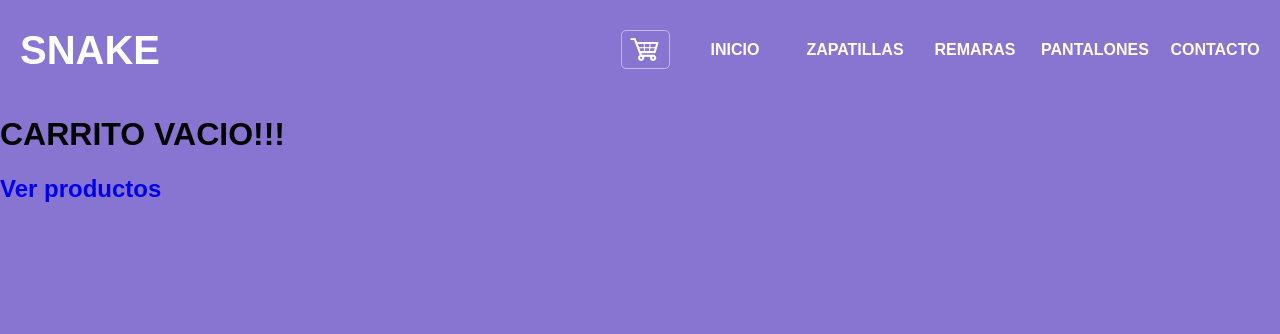
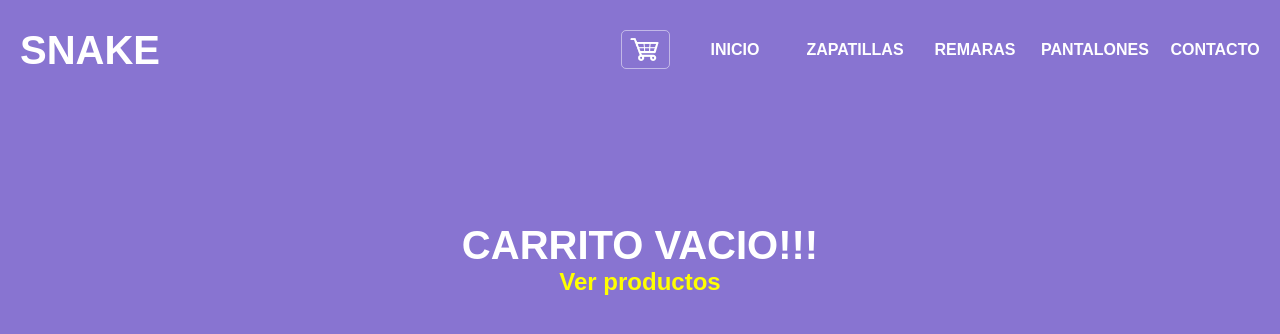
Before and after one commit to pablo1591moreno/ecommerce-section, a React (Create React App) app: page /Cart in a window 1280 px wide. Shown: the top 334 px of the page. Built offline with nearby package versions, Linux system fonts and the light colour scheme; a web font is replaced by a local one.

Commit message:
ajuste 23/11

```diff
--- a/src/componentes/Cart/Cart.css
+++ b/src/componentes/Cart/Cart.css
@@ -1,5 +1,6 @@
 .productoComprado{
     background-color: white;
+    color: rgb(136, 116, 209);
     box-shadow: 10px 10px 26px -4px rgba(0, 0, 0, 0.158);
     margin: 35px;
     border-radius: 10px;
@@ -10,12 +11,13 @@
 }
 
 .infoProductoComprado{
-    padding: 10px;
+    padding: 5px;
 }
 
 .precioTotal{
-    font-size: 30px;
+    font-size: 25px;
     padding: 10px;
+    color: rgb(136, 116, 209);
 }
 
 .eliminarProducto{
@@ -25,15 +27,18 @@ border: none;
     font-size: 20px;
     padding: 10px;
     width: 50px;
+    color: rgb(136, 116, 209);
 }
 
 .button, .totalFinal{
     display: flex;
     justify-content: center;
+    color: white;
 }
 
 .eliminarTodo{
     background-color: white;
+    color: rgb(136, 116, 209);
     border: none;
     border-radius: 10px;
     font-weight: bold;
@@ -44,13 +49,13 @@ border: none;
 }
 
 .formulario{
-    background-color: white;
+    background-color: rgb(255, 255, 255);
+    color: rgb(136, 116, 209);
     box-shadow: 10px 10px 26px -4px rgba(0, 0, 0, 0.158);
     border-radius: 10px;
     width: 30%;
     padding: 15px;
     margin: 15px;
-
 }
 
 label , input{
@@ -58,7 +63,6 @@ label , input{
     width: 98%;
     margin: 5px;
     font-size: 19px;
-
 }
 
 label{
@@ -72,16 +76,20 @@ label{
 }
 
 .botonFormulario{
-    margin-top: 5px;
+    text-align: center;
+}
+
+.enviar{
+    background-color: rgb(136, 116, 209);
+    color: white;
+    margin-top: 10px;
     border: none;
-    font-weight: bold ;
-    border-radius: 10px;
+    font-weight: bolder;
     font-size: 18px;
     padding: 5px;
-    width: 200px;
-
+    width: 50%;
+    border-radius: 10px;
 }
-
 
 .compraExitosa{
     display: flex;
@@ -92,3 +100,21 @@ label{
     padding: 15px;
     margin: 40vh 50px;
 }
+
+.carritoVacio{
+    font-size: 40px;
+    padding: 0;
+    margin: 0;
+    color: white;
+}
+
+.verProductos{
+    padding: 0;
+    margin: 0;
+    color: yellow;
+}
+
+.carritoBacio{
+    margin-top: 10%;
+    text-align: center;
+}
--- a/src/componentes/Cart/Cart.js
+++ b/src/componentes/Cart/Cart.js
@@ -67,7 +67,6 @@ const Cart = () => {
                             <div className='infoProductoComprado'>
                                 <h1>{item.nombre}</h1>
                                 <h3>Cantidad - {item.cantidad} / Precio x unidad ${item.precio}</h3>
-                                <h4>Detalles : {item.detalles} </h4>
 
                             </div>
                             <h3 className='precioTotal' >${item.cantidad * item.precio}</h3>
@@ -94,14 +93,16 @@ const Cart = () => {
                                     <input type="text" />
                                     <label>Email:</label>
                                     <input type="email" />
-                                    <button className='botonFormulario' type="submit" >Enviar</button>
+                                    <div className='botonFormulario'>
+                                    <button className='enviar' type="submit" >Enviar</button>
+                                    </div>
                                 </form>
                             </div>
                         </div> :
 
                         <div className="carritoBacio">
-                            <h1>CARRITO VACIO!!!</h1>
-                            <NavLink to='/'><h2>Ver productos</h2></NavLink>
+                            <h1 className='carritoVacio'>CARRITO VACIO!!!</h1>
+                            <NavLink to='/'><h2 className='verProductos' >Ver productos</h2></NavLink>
                         </div>
                     }
                 </div>
--- a/src/componentes/Item/Item.css
+++ b/src/componentes/Item/Item.css
@@ -46,6 +46,5 @@ body{
     position: absolute;
     margin-top: 10%;
     width: 95%;
-    display: flex;
-    justify-content: center;
+    text-align: center;
 }
```
Also changed, not shown: src/componentes/ItemDetail/ItemDetail.css (line endings or trailing spaces).
